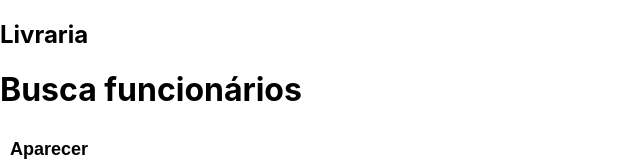
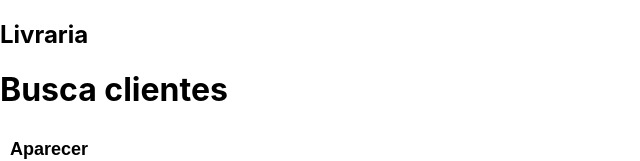
Before and after one commit to elderschmoeller/ResiliaBook, a React (Create React App) app: page / in a window 1280 px wide. Shown: the top 161 px of the page, without its empty margins (0-640 px from the left). Built offline with nearby package versions, Linux system fonts and the light colour scheme; no server answers; the HTML template or start-up script is replaced by a standard one.

Commit message:
corrigindo h1

```diff
--- a/src/App.js
+++ b/src/App.js
@@ -20,7 +20,7 @@ class App extends Component {
     return (
       <div>
         <h1>
-          Busca funcionários
+          Busca clientes
         </h1>
         <Button text="Aparecer" />
         <ul id='clientes' style={{listStyleType: 'none', margin: 0, padding: 0}}>
```
